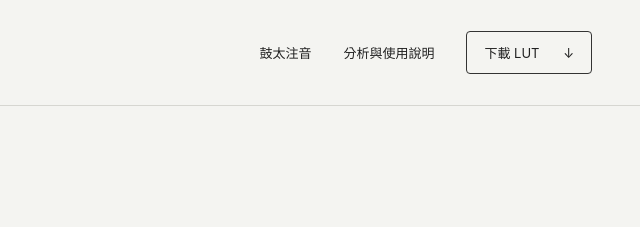
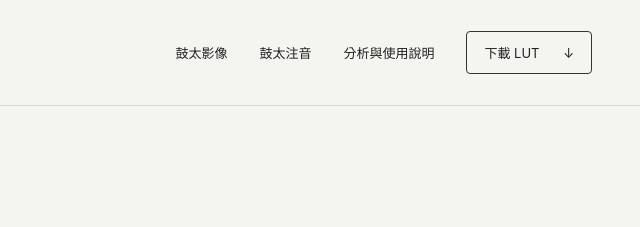
Before and after one commit to jeihan101/gootai-zhuyin, a plain HTML site: page lut/index.html in a window 1280 px wide. Shown: the top 227 px of the page, 640-1280 px from the left. Drawn offline with Linux system fonts and the light colour scheme.

Commit message:
Link LUT page to Gootai Media and Zhuyin

```diff
--- a/lut/index.html
+++ b/lut/index.html
@@ -1,6 +1,6 @@
 <!doctype html>
 <html lang="zh-Hant"><head><meta charset="utf-8"><meta name="viewport" content="width=device-width, initial-scale=1"><title>鼓太 LUT — Gootai DJI D-Log Lut ARRI ALEXA style Lut</title><meta name="description" content="鼓太 LUT：Pocket 4P D-Log 與 D-Log 2 的 ARRI ALEXA style 原創電影風格試用版，下載 .cube LUT 與使用說明。"><link rel="stylesheet" href="../style.css"><style>.lut-hero{padding:80px 0 60px;max-width:900px}.lut-hero h1{font-size:clamp(34px,5vw,60px);overflow-wrap:anywhere}.lut-info{padding:60px 0}.lut-info p,.lut-info li{color:var(--muted);line-height:1.95}.lut-info h2{margin-bottom:24px}.lut-info ol{padding-left:24px}.lut-links{display:flex;flex-wrap:wrap;gap:18px;margin-top:24px}.lut-links a{text-decoration:underline;text-underline-offset:5px}.lut-note{border-left:3px solid #888;padding-left:20px;margin-top:28px}.download-card h3{font-size:28px}.lut-top{border-bottom:1px solid var(--line)}@media(max-width:680px){.header{height:auto;min-height:90px;gap:18px;flex-wrap:wrap;padding-top:18px;padding-bottom:18px}.header nav{display:flex;font-size:12px;gap:18px}.lut-hero{padding:50px 0 40px}.lut-info{padding:40px 0}}</style></head>
-<body><header class="header"><a class="product" href="../" aria-label="鼓太注音首頁"><img src="../assets/gootai-mark.png" width="34" height="34" alt=""><span>鼓太 LUT</span></a><nav aria-label="主要導覽"><a href="../">鼓太注音</a><a href="guide.html">分析與使用說明</a><a class="nav-download" href="#download">下載 LUT <span aria-hidden="true">↓</span></a></nav></header>
+<body><header class="header"><a class="product" href="../" aria-label="鼓太影像首頁"><img src="../assets/gootai-mark.png" width="34" height="34" alt=""><span>鼓太 LUT</span></a><nav aria-label="主要導覽"><a href="../">鼓太影像</a><a href="../zhuyin/">鼓太注音</a><a href="guide.html">分析與使用說明</a><a class="nav-download" href="#download">下載 LUT <span aria-hidden="true">↓</span></a></nav></header>
 <main><section class="lut-top"><div class="wrap"><div class="lut-hero"><p class="eyebrow"><span class="dot"></span> GOOTAI LUT ／ v0.1 試用版</p><h1>Gootai DJI D-Log Lut<br>ARRI ALEXA style Lut</h1><p class="lead">為 Pocket 4P 的 D-Log 與 D-Log 2 分別製作。<br>柔和黑白層次、微冷暗部與微暖亮部，讓影像多一份電影氣息。</p><div class="hero-actions"><a class="button dark" href="downloads/gootai-dji-arri-alexa-style-v01.zip" download>下載完整 LUT 包 <span aria-hidden="true">↓</span></a></div><p class="system-note">65³ .cube · SDR Rec.709 · 2026.11.12</p><p class="lut-note">原創風格試用版，參考 Phantom LUTs／Alexa 的整體風格方向，並非 Phantom 或 ARRI 官方產品或精準複製。已通過檔案與數值檢查，尚未以 Pocket 4P 實拍素材驗證膚色與高光。</p></div></div></section>
 <section class="download-section" id="download"><div class="wrap"><div class="download-title"><div><p class="eyebrow">01 ／ 選對拍攝模式</p><h2>兩種 Log，分別對應。</h2></div></div><div class="download-grid"><article class="download-card"><div class="platform-heading"><span class="badge">POCKET 4P · D-LOG</span></div><h3>D-Log</h3><p class="platform-detail">以 DJI 官方 D-Log 非 vivid V2.0 還原為基礎，加入原創風格；直接處理 D-Log 原始素材。</p><a class="button dark" href="downloads/gootai-dji-dlog-arri-alexa-style-v01.cube" download>下載 D-Log .cube <span aria-hidden="true">↓</span></a><p class="file-note">65³ · 輸出 SDR Rec.709</p></article><article class="download-card"><div class="platform-heading"><span class="badge">POCKET 4P · D-LOG 2</span></div><h3>D-Log 2</h3><p class="platform-detail">以 DJI 官方 D-Log2 非 vivid V1.0 還原為基礎，加入原創風格；直接處理 D-Log 2 原始素材。</p><a class="button dark" href="downloads/gootai-dji-dlog2-arri-alexa-style-v01.cube" download>下載 D-Log 2 .cube <span aria-hidden="true">↓</span></a><p class="file-note">65³ · 輸出 SDR Rec.709</p></article></div><div class="lut-links"><a href="downloads/gootai-dji-arri-alexa-style-v01.zip" download>完整包（含分析與說明）</a><a href="downloads/gootai-rec709-arri-alexa-style-look-only-v01.cube" download>Rec.709 Look Only 33³</a><a href="guide.html">閱讀完整分析</a></div></div></section>
 <section class="lut-info wrap"><p class="eyebrow">02 ／ 使用方法</p><h2>先確認模式，再套用。</h2><ol><li>確認素材拍攝模式為 D-Log 或 D-Log 2，選擇對應檔案。D-Log M 不適用。</li><li>在前段調整曝光與白平衡，下一節點套用對應直接版 LUT，先以 100% 使用。</li><li>直接版已含 Log 還原，請勿再疊官方還原 LUT 或其他 Log → Rec.709 轉換；確認軟體沒有先做自動輸入轉換。</li><li>若想調整風格強弱，改用「匹配的 DJI 官方還原 LUT → Rec.709 Look Only」順序，只調整 Look Only 的混合量。</li><li>以 SDR Rec.709 監看與輸出。HDR、ACES 或廣色域流程請先閱讀完整說明，確認轉換邊界。</li></ol><p>固定 LUT 無法恢復已裁切的高光，也不能重現顆粒、光暈或 Alexa 感光元件。建議先用人物、天空及高反差場景試用，再微調白平衡與曝光。</p><div class="lut-links"><a href="guide.html">完整分析、限制與軟體設定 →</a><a href="downloads/analysis.json">數值驗證資料</a></div></section></main>
```
